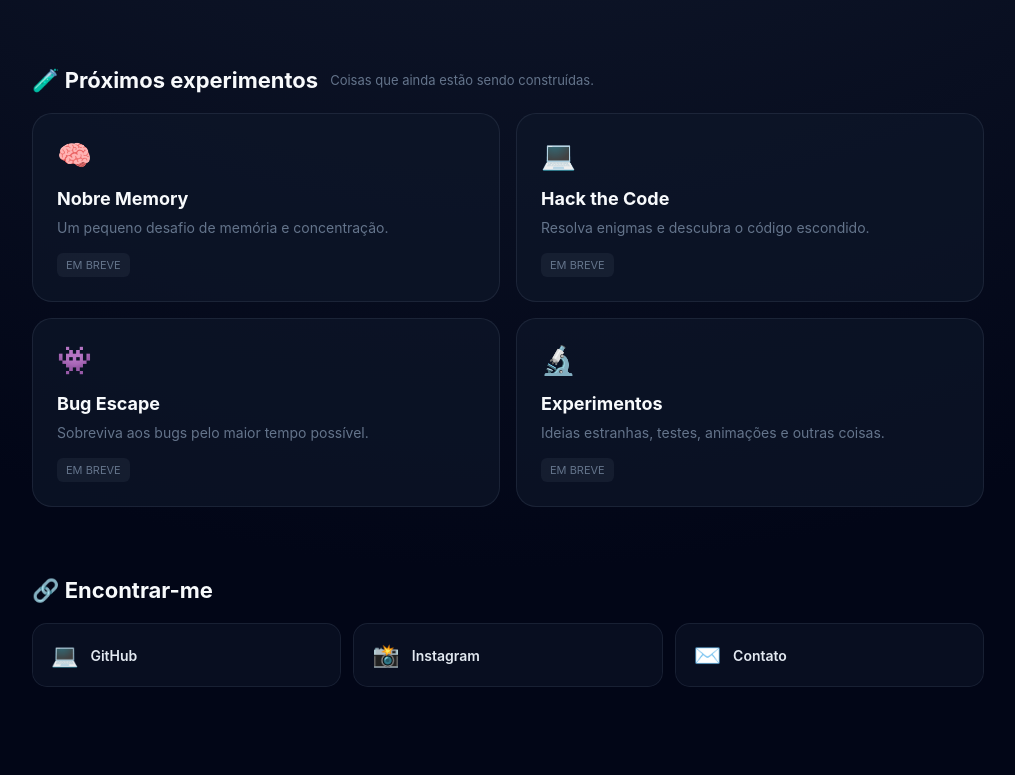
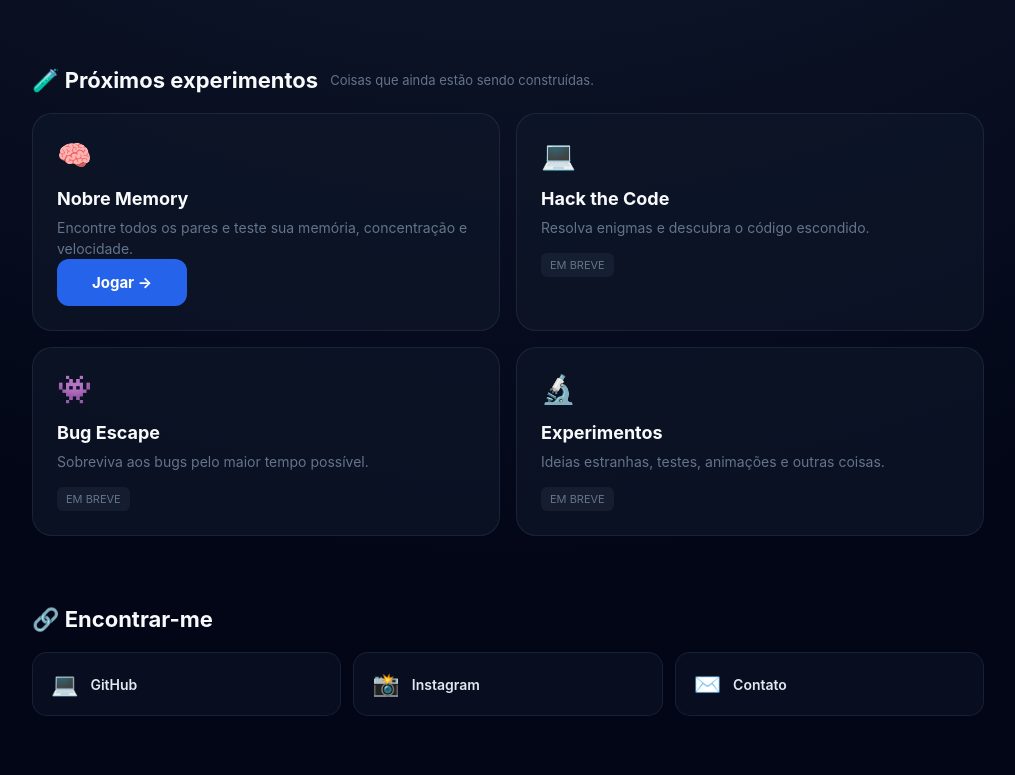
Before and after one commit to Adriel-Nobre/Adriel-Nobre.github.io, a plain HTML site: page index.html in a window 1280 px wide. Shown: the part 845-1620 px from the top of the page, without its empty margins (132-1147 px from the left). Drawn offline with Linux system fonts and the light colour scheme.

Commit message:
Update index.html

```diff
--- a/index.html
+++ b/index.html
@@ -705,26 +705,19 @@
         <div class="cards">
 
 
-            <div class="small-card">
+<div class="small-card">
+    <div class="icon">🧠</div>
+    <h3>Nobre Memory</h3>
 
-                <div class="icon">
-                    🧠
-                </div>
+    <p>
+        Encontre todos os pares e teste sua memória,
+        concentração e velocidade.
+    </p>
 
-                <h3>
-                    Nobre Memory
-                </h3>
-
-                <p>
-                    Um pequeno desafio de memória
-                    e concentração.
-                </p>
-
-                <span class="coming">
-                    EM BREVE
-                </span>
-
-            </div>
+    <a class="play-button" href="/memory/">
+        Jogar →
+    </a>
+</div>
 
 
             <div class="small-card">
```
